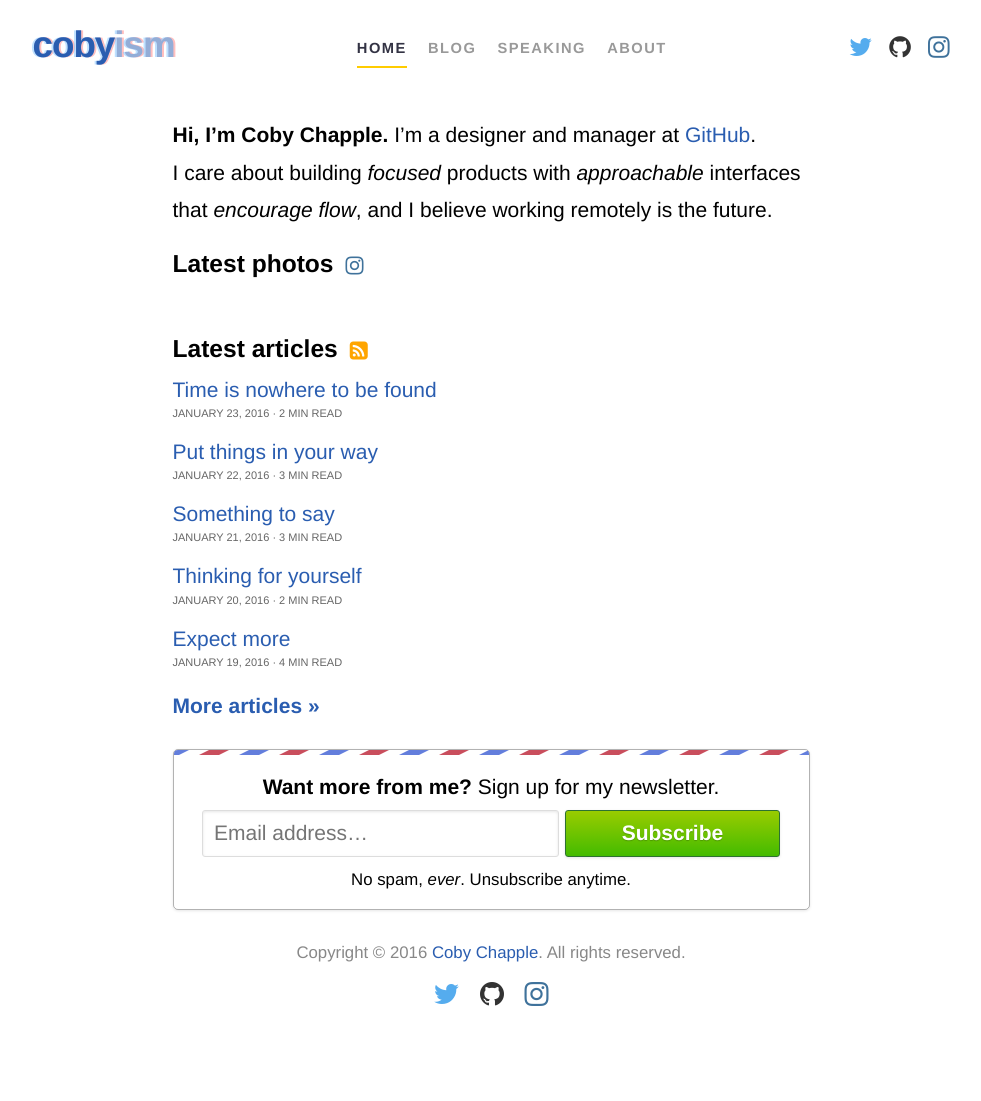
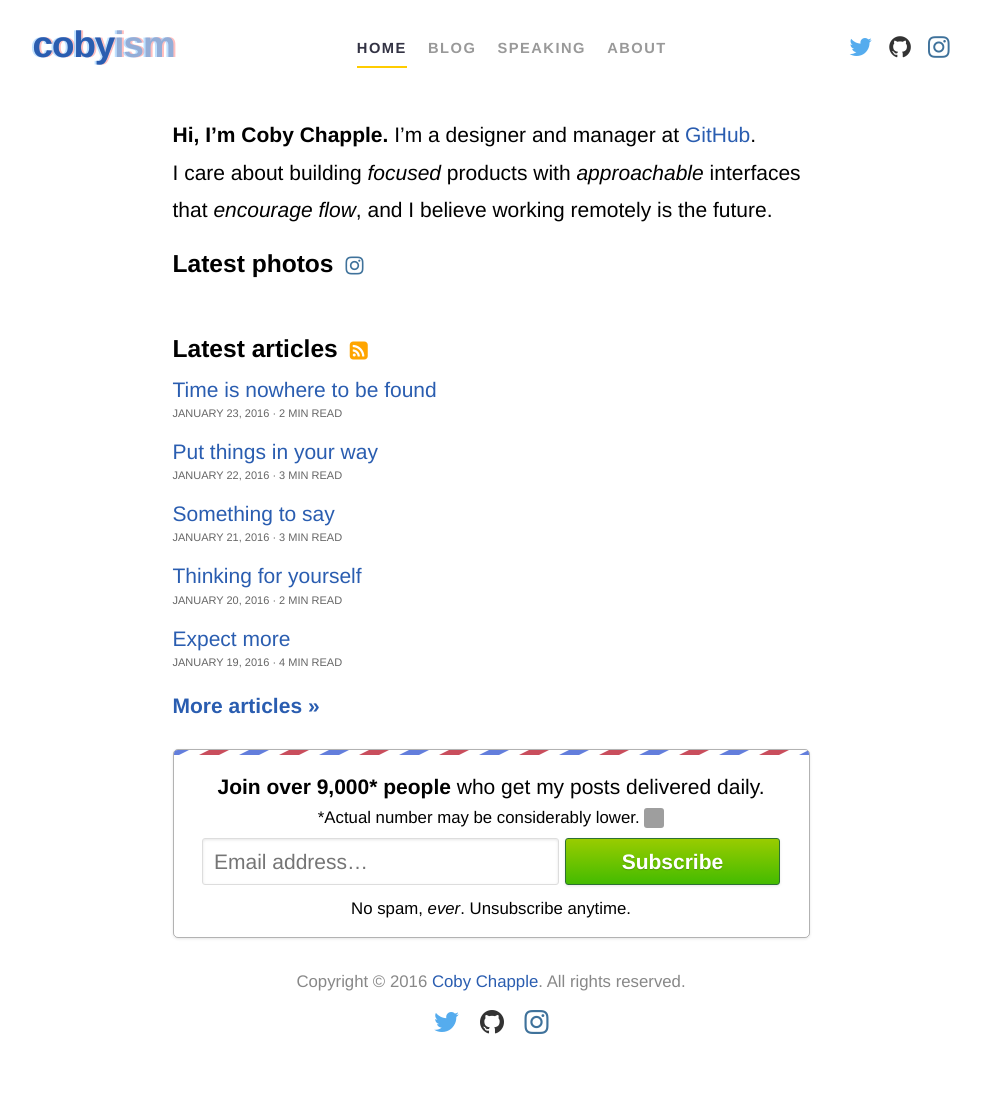
Before and after one commit to cobyism/archived-cobyism.github.io, a Jekyll site: the page built from index.html, in a window 1280 px wide. Shown: the whole page, without its empty margins (149-1130 px from the left). Built offline with Jekyll 4.4.1, drawn with Linux system fonts in a browser that asks for light colours; nearby versions of some CDN libraries; Markdown is read by kramdown in place of the engine named in the settings; before the commit the page ends 1073 px from its top, so only the background shows below that; grey boxes are pictures that could not be loaded.

Commit message:
tweak newsletter signup to be a bit cheeky

```diff
--- /dev/null
+++ b/_includes/footer.html
@@ -0,0 +1,16 @@
+<footer>
+
+  <p>Copyright © {{ site.time | date: '%Y' }} <a href="{{ site.baseurl }}" id="footer-home-link">Coby&nbsp;Chapple</a>. All&nbsp;rights&nbsp;reserved.</p>
+
+  <ul class="social-links">
+    <li>
+      <a href="https://twitter.com/{{ site.author.handle }}" target="_blank"  id="footer-twitter"><i class="fa fa-twitter icon-twitter" title="@{{ site.author.handle }} on Twitter"></i></a>
+    </li>
+    <li>
+      <a href="https://github.com/{{ site.author.handle }}" target="_blank" id="footer-github"><i class="fa fa-github icon-github" title="@{{ site.author.handle }} on GitHub"></i></a>
+    </li>
+    <li>
+      <a href="https://instagram.com/{{ site.author.handle }}" target="_blank" id="footer-instagram"><i class="fa fa-instagram icon-instagram" title="@{{ site.author.handle }} on Instagram"></i></a>
+    </li>
+  </ul>
+</footer>
--- a/_includes/newsletter_signup.html
+++ b/_includes/newsletter_signup.html
@@ -2,12 +2,9 @@
 <form class="newsletter-form" action="//cobyism.us9.list-manage.com/subscribe/post?u=341a4fbf966755b040b1c9800&amp;id=bf12621953" method="post" target="_blank">
 
   <div class="newsletter-form-heading">
-    {% if page.is_post %}
-      <strong>Enjoy this post?</strong>
-    {% else %}
-      <strong>Want more from me?</strong>
-    {% endif %}
-    Sign&nbsp;up for my newsletter.
+    <strong>Join over 9,000* people</strong>
+    who get my posts&nbsp;delivered&nbsp;daily.
+    <small>*Actual number may be considerably&nbsp;lower. <img class="emoji" title=":stuck_out_tongue_winking_eye:" alt=":stuck_out_tongue_winking_eye:" src="https://assets.github.com/images/icons/emoji/stuck_out_tongue_winking_eye.png" height="20" width="20" align="absbottom"></small>
   </div>
 
   <input type="email" name="EMAIL" id="mce-EMAIL" placeholder="Email address…">
--- a/_layouts/main.html
+++ b/_layouts/main.html
@@ -12,48 +12,10 @@
       {{ content }}
       {% include newsletter_signup.html %}
     </section>
-
-    <footer>
-
-      <p>Copyright © {{ site.time | date: '%Y' }} <a href="{{ site.baseurl }}" id="footer-home-link">Coby&nbsp;Chapple</a>. All&nbsp;rights&nbsp;reserved.</p>
-
-      <ul class="social-links">
-        <li>
-          <a href="https://twitter.com/{{ site.author.handle }}" target="_blank"  id="footer-twitter"><i class="fa fa-twitter icon-twitter" title="@{{ site.author.handle }} on Twitter"></i></a>
-        </li>
-        <li>
-          <a href="https://github.com/{{ site.author.handle }}" target="_blank" id="footer-github"><i class="fa fa-github icon-github" title="@{{ site.author.handle }} on GitHub"></i></a>
-        </li>
-        <li>
-          <a href="https://instagram.com/{{ site.author.handle }}" target="_blank" id="footer-instagram"><i class="fa fa-instagram icon-instagram" title="@{{ site.author.handle }} on Instagram"></i></a>
-        </li>
-      </ul>
-    </footer>
-
-    <script src="//ajax.googleapis.com/ajax/libs/jquery/1.11.2/jquery.min.js"></script>
-    <script type='text/javascript'>
-      $(document).ready(function() {
-        $(".js-read-time").text(function (index, value) {
-          return Math.ceil(parseFloat(value));
-        });
-      });
-    </script>
-
-    <script type="text/javascript" src="{{ site.baseurl }}public/script/instafeed.min.js"></script>
-    <script type="text/javascript">
-      var userFeed = new Instafeed({
-        get: 'user',
-        userId: 185695,
-        accessToken: '185695.0ba7f55.7d6189f0d88d4f4aab82f134388b032b',
-        resolution: 'low_resolution',
-        limit: '4'
-      });
-      userFeed.run();
-    </script>
-
+    {% include footer.html %}
   </div>
 
+  {% include bottom.html %}
   {% include analytics.html %}
-
 </body>
 </html>
```
Also changed, not shown: _includes/bottom.html (added, +20 -0 lines).
